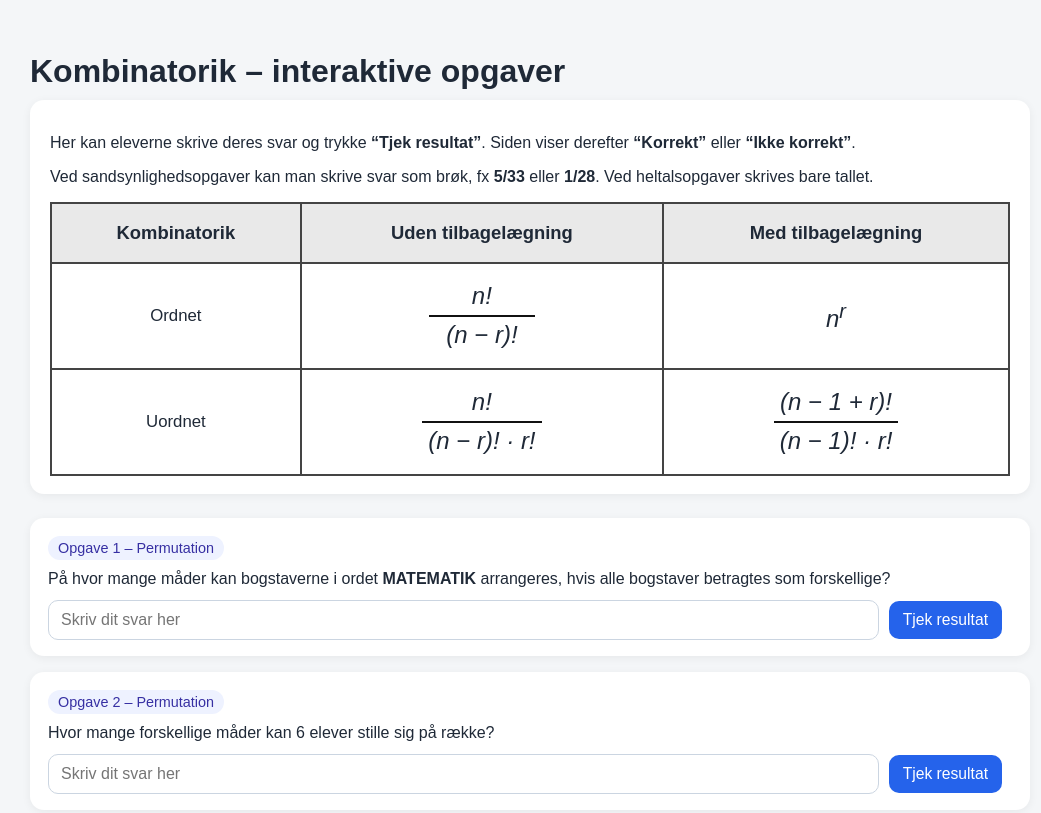
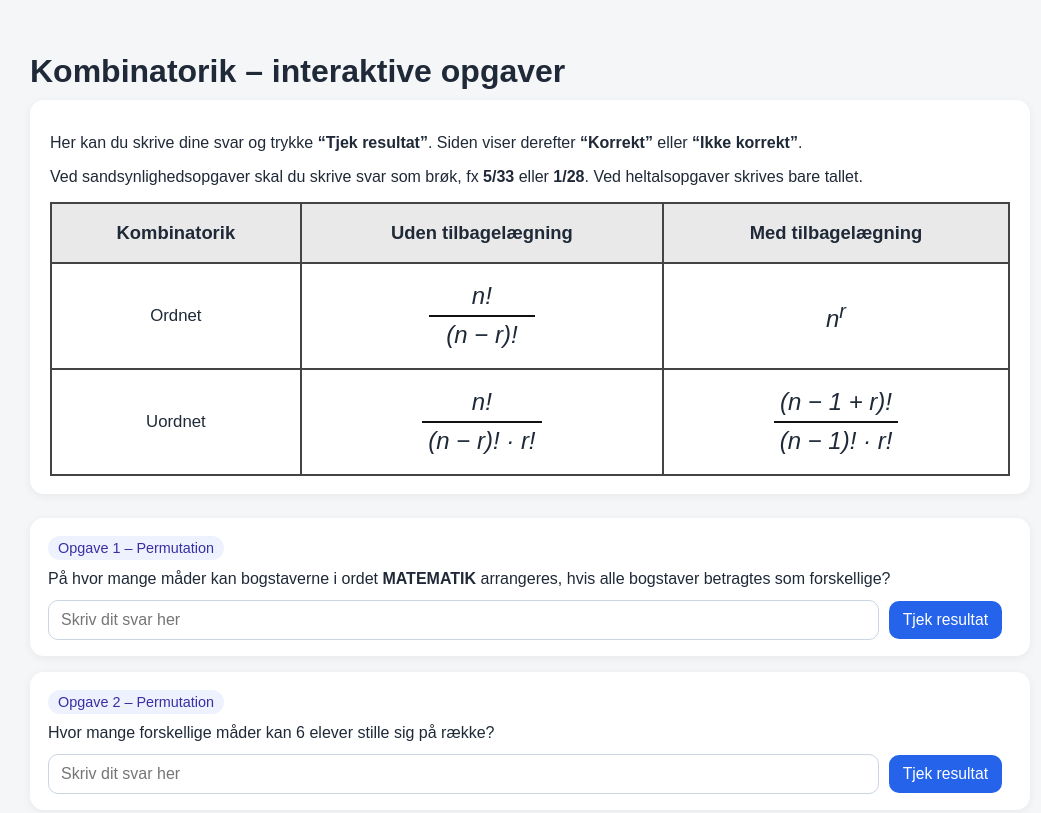
Before and after one commit to ldl82/Kombinatorikk, a plain HTML site: page index.html in a window 1280 px wide. Shown: the top 813 px of the page, without its empty margins (110-1151 px from the left). Drawn offline with Linux system fonts and the light colour scheme.

Commit message:
Update instructions for user input in index.html

```diff
--- a/index.html
+++ b/index.html
@@ -138,8 +138,8 @@
     <h1>Kombinatorik – interaktive opgaver</h1>
 
     <div class="intro">
-      <p>Her kan eleverne skrive deres svar og trykke <b>“Tjek resultat”</b>. Siden viser derefter <b>“Korrekt”</b> eller <b>“Ikke korrekt”</b>.</p>
-      <p>Ved sandsynlighedsopgaver kan man skrive svar som brøk, fx <b>5/33</b> eller <b>1/28</b>. Ved heltalsopgaver skrives bare tallet.</p>
+      <p>Her kan du skrive dine svar og trykke <b>“Tjek resultat”</b>. Siden viser derefter <b>“Korrekt”</b> eller <b>“Ikke korrekt”</b>.</p>
+      <p>Ved sandsynlighedsopgaver skal du skrive svar som brøk, fx <b>5/33</b> eller <b>1/28</b>. Ved heltalsopgaver skrives bare tallet.</p>
 
       <table class="formler">
         <tr>
```
